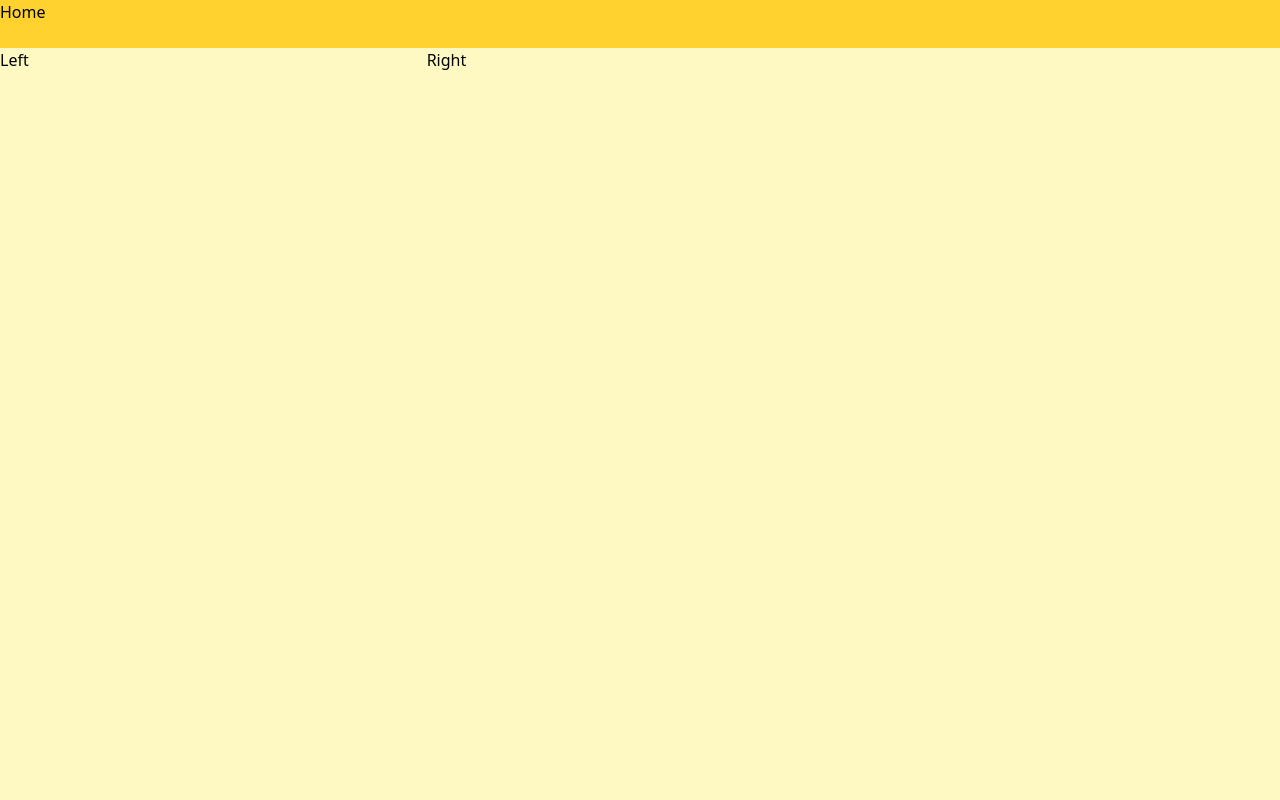
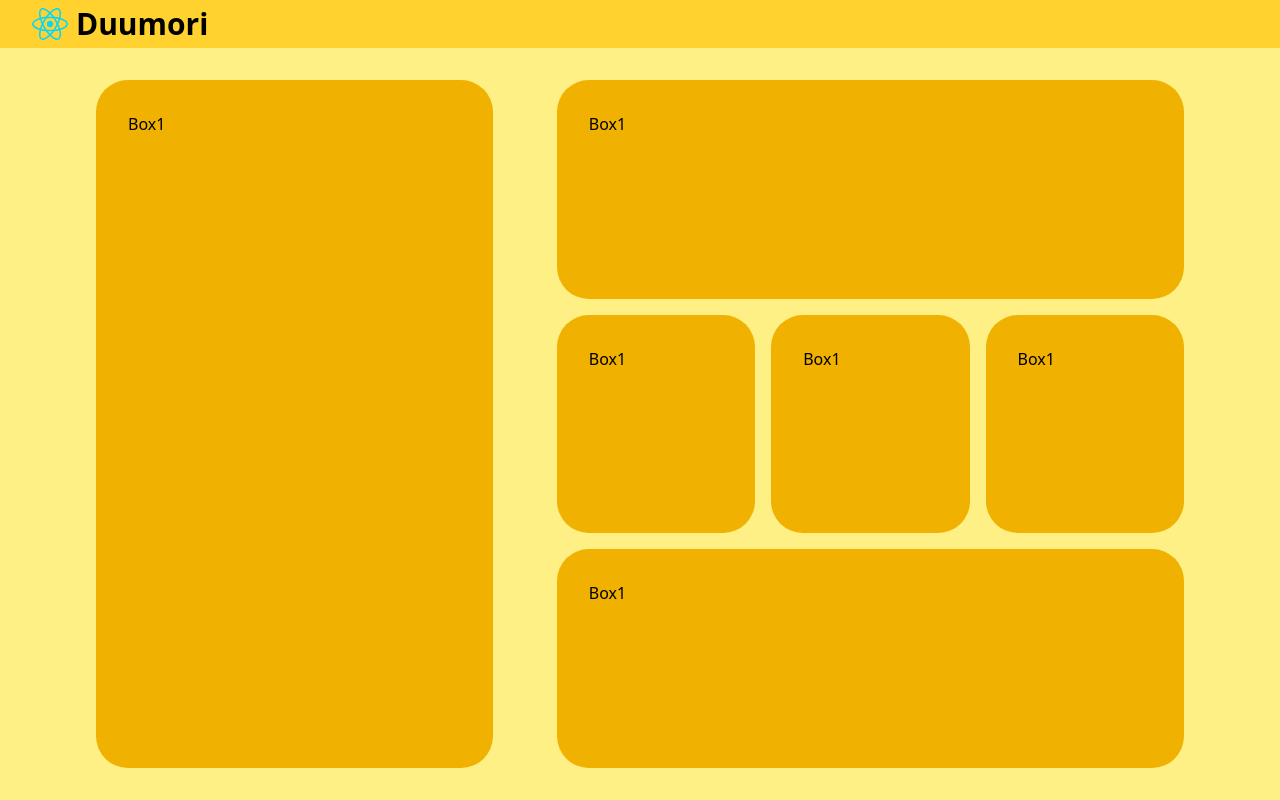
Before and after one commit to domesticchores/megazone-cloud-assessment, a React (Vite) app in the folder weather-app/: page / in a window 1280 px wide. Built offline with nearby package versions, Linux system fonts and the light colour scheme.

Commit message:
create  basic layout of site

```diff
--- a/weather-app/src/Grid.tsx
+++ b/weather-app/src/Grid.tsx
@@ -1,9 +1,23 @@
 
 function Grid() {
   return (
-    <div className="grid w-screen h-screen md:grid-cols-3 sm:grid-cols-1 pt-12">
-        <div className="bg-yellow-100">Left</div>
-        <div className="bg-yellow-100 md:col-span-2">Right</div>
+    <div className="bg-yellow-200 w-screen h-screen">
+        <div className="grid w-screen h-screen md:grid-cols-5 sm:grid-cols-1 pt-12 max-w-6xl mx-auto">
+            <div className="md:col-span-2 p-8">
+                <div className="bg-yellow-500 h-full rounded-4xl p-8">Box1</div>
+            </div>
+            <div className="md:col-span-3 grid p-8 gap-x-8 gap-y-4">
+                <div className="bg-yellow-500 h-full rounded-4xl p-8">Box1</div>
+
+                <div className="grid grid-cols-3 gap-x-4 h-full">
+                    <div className="bg-yellow-500 h-full rounded-4xl p-8">Box1</div>
+                    <div className="bg-yellow-500 h-full rounded-4xl p-8">Box1</div>
+                    <div className="bg-yellow-500 h-full rounded-4xl p-8">Box1</div>
+                </div>
+
+                <div className="bg-yellow-500 h-full rounded-4xl p-8">Box1</div>
+            </div>
+        </div>
     </div>
   )
 }
--- a/weather-app/src/NavBar.tsx
+++ b/weather-app/src/NavBar.tsx
@@ -1,10 +1,14 @@
 import './App.css'
+import Logo from './assets/react.svg'
 
 function NavBar() {
   return (
     <>
-      <nav className='fixed flex h-12 bg-amber-300 z-10 w-screen'>
-        <p>Home</p>
+      <nav className='fixed flex h-12 bg-amber-300 z-10 w-screen items-center px-8'>
+        <div className='h-fit flex gap-x-2'>
+            <img src={Logo} alt="Logo" />
+            <h1 className='text-3xl font-bold'>Duumori</h1>
+        </div>
       </nav>
     </>
   )
```
